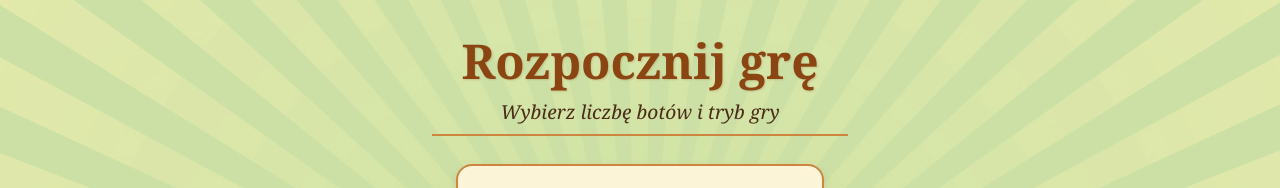
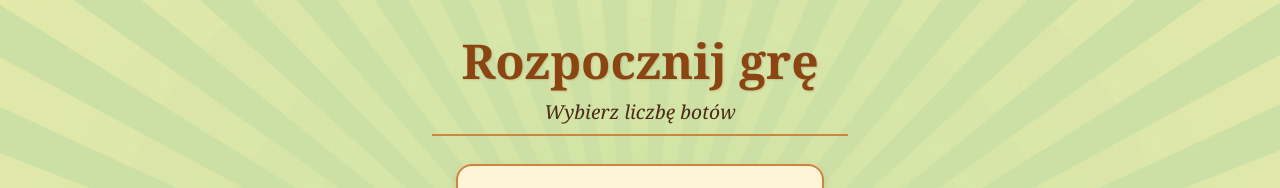
Before and after one commit to lukmarcus/spolka-zoo-bot-pomocnik, a React (Vite) app: page /game in a window 1280 px wide. Shown: the top 188 px of the page. Built offline with nearby package versions, Linux system fonts and the light colour scheme.

Commit message:
new game page reload fixes

```diff
--- a/src/pages/Game.tsx
+++ b/src/pages/Game.tsx
@@ -1,4 +1,4 @@
-import React, { useState } from "react";
+import React, { useState, useRef } from "react";
 import { useNavigate } from "react-router-dom";
 import { useGame } from "../context/GameContext";
 import { BOT_CARDS } from "../data/botCards";
@@ -17,27 +17,40 @@ const Game: React.FC = () => {
   const [selectedMode, setSelectedMode] = useState<"shared" | "individual">(
     "shared"
   );
+  const hasReset = useRef(false);
 
   // v0.3.2 Reset game state on page refresh to ensure clean bot selection
   React.useEffect(() => {
-    // If we're in an inconsistent state (bots not selected but cards drawn), reset
-    if (
-      !game.state.botsSelected &&
-      typeof game.state.currentCardIndex === "number" &&
-      game.state.currentCardIndex >= 0
-    ) {
+    // Only reset once on component mount
+    if (!hasReset.current && !game.state.botsSelected) {
+      hasReset.current = true;
       game.resetGame();
+      setSelectedBotCount(null);
+      setSelectedMode("shared");
     }
-  }, [game, game.state.botsSelected, game.state.currentCardIndex]);
+  }, [game, game.state.botsSelected]); // Include both dependencies
 
   const handleBackToMenu = () => {
-    // v0.3.2 Simplified exit - no modal during bot selection
-    if (!game.state.botsSelected) {
-      // During bot selection, exit immediately without modal
+    // Check if we're actually in a game (cards have been drawn)
+    const inActiveGame =
+      game.state.botsSelected &&
+      ((game.state.mode === "individual" &&
+        game.state.botDecks &&
+        game.state.currentBot &&
+        (game.state.botDecks[game.state.currentBot - 1]?.currentCardIndex ??
+          -1) >= 0) ||
+        (game.state.mode !== "individual" &&
+          typeof game.state.currentCardIndex === "number" &&
+          game.state.currentCardIndex >= 0));
+
+    if (!inActiveGame) {
+      // During bot selection or before any cards drawn, exit immediately without modal
       game.resetGame();
+      setSelectedBotCount(null);
+      setSelectedMode("shared");
       navigate("/");
     } else {
-      // During game, show modal for confirmation
+      // During active game, show modal for confirmation
       setShowExitModal(true);
     }
   };
@@ -233,13 +246,25 @@ const Game: React.FC = () => {
 
   const gameActions = getGameActions();
 
-  // Dynamic title based on game state
-  const pageTitle = game.state.botsSelected ? "Gra w toku" : "Rozpocznij grę";
+  // Check if we're actually in a game (cards have been drawn)
+  const inActiveGame =
+    game.state.botsSelected &&
+    ((game.state.mode === "individual" &&
+      game.state.botDecks &&
+      game.state.currentBot &&
+      (game.state.botDecks[game.state.currentBot - 1]?.currentCardIndex ??
+        -1) >= 0) ||
+      (game.state.mode !== "individual" &&
+        typeof game.state.currentCardIndex === "number" &&
+        game.state.currentCardIndex >= 0));
+
+  // Dynamic title based on actual game state
+  const pageTitle = inActiveGame ? "Gra w toku" : "Rozpocznij grę";
 
   // Dynamic subtitle based on game state
   const getPageSubtitle = () => {
-    if (!game.state.botsSelected) {
-      return "Wybierz liczbę botów i tryb gry";
+    if (!inActiveGame) {
+      return "Wybierz liczbę botów";
     }
 
     const botCount = game.state.botCount || 0;
```
